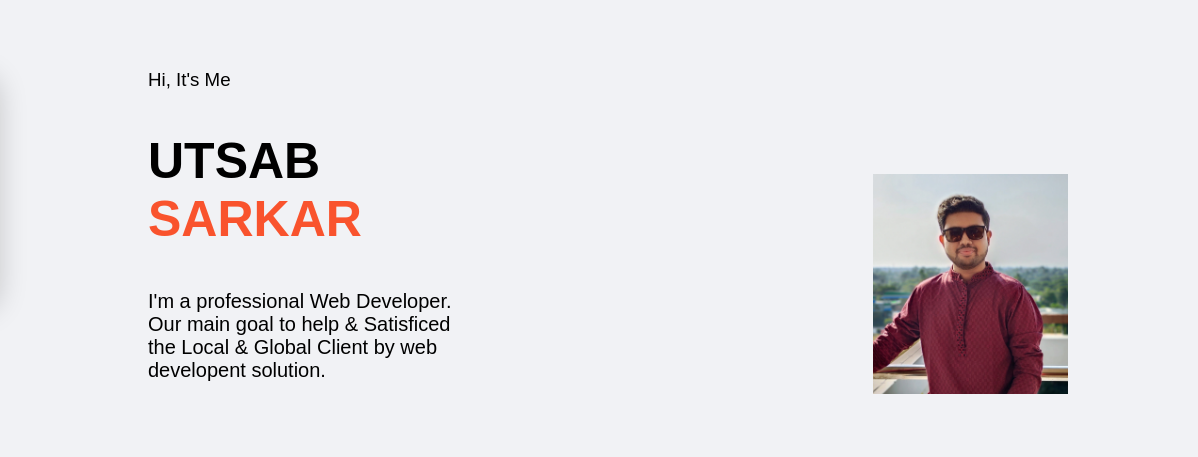
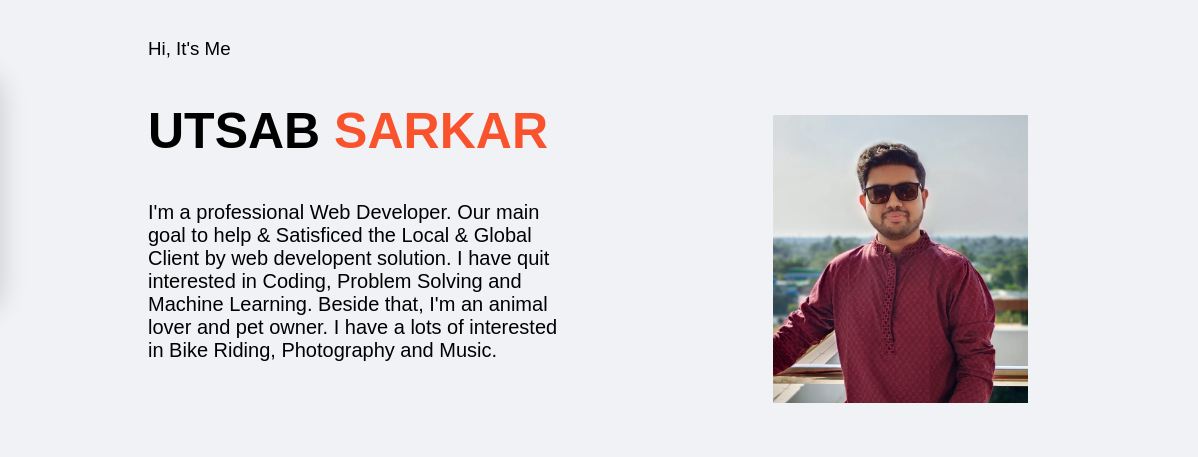
Before and after one commit to utsabsarkar12/Portfolio_using_HTML-CSS, a plain HTML site: page index.html in a window 1280 px wide. Shown: the part 209-666 px from the top of the page, 82-1280 px from the left. Drawn offline with Linux system fonts and the light colour scheme.

Commit message:
update on homepage

```diff
--- a/index.html
+++ b/index.html
@@ -37,7 +37,7 @@
         <div class="details">
             <h3>Hi, It's Me</h3>
             <h1>UTSAB <span style="color: #f9532d;">SARKAR</span></h1>
-            <p>I'm a professional Web Developer. Our main goal to help & Satisficed the Local & Global Client by web developent solution.</p>
+            <p>I'm a professional Web Developer. Our main goal to help & Satisficed the Local & Global Client by web developent solution. I have quit interested in Coding, Problem Solving and Machine Learning. Beside that, I'm an animal lover and pet owner. I have a lots of interested in Bike Riding, Photography and Music.</p>
 
         </div>
         <div class="iconArea">
--- a/style.css
+++ b/style.css
@@ -65,7 +65,7 @@ header .nav ul li a:hover{
 /* Home Section */
 section{
     width: 100%;
-    height: 750px;
+    height: 700px;
     background-color: #f1f2f5;
     display: flex;
     justify-content: space-between;
@@ -82,7 +82,7 @@ section{
 }
 
 .photo{
-    padding-left: 400px;
+    padding-left: 200px;
 }
 
 .photo img{
```
